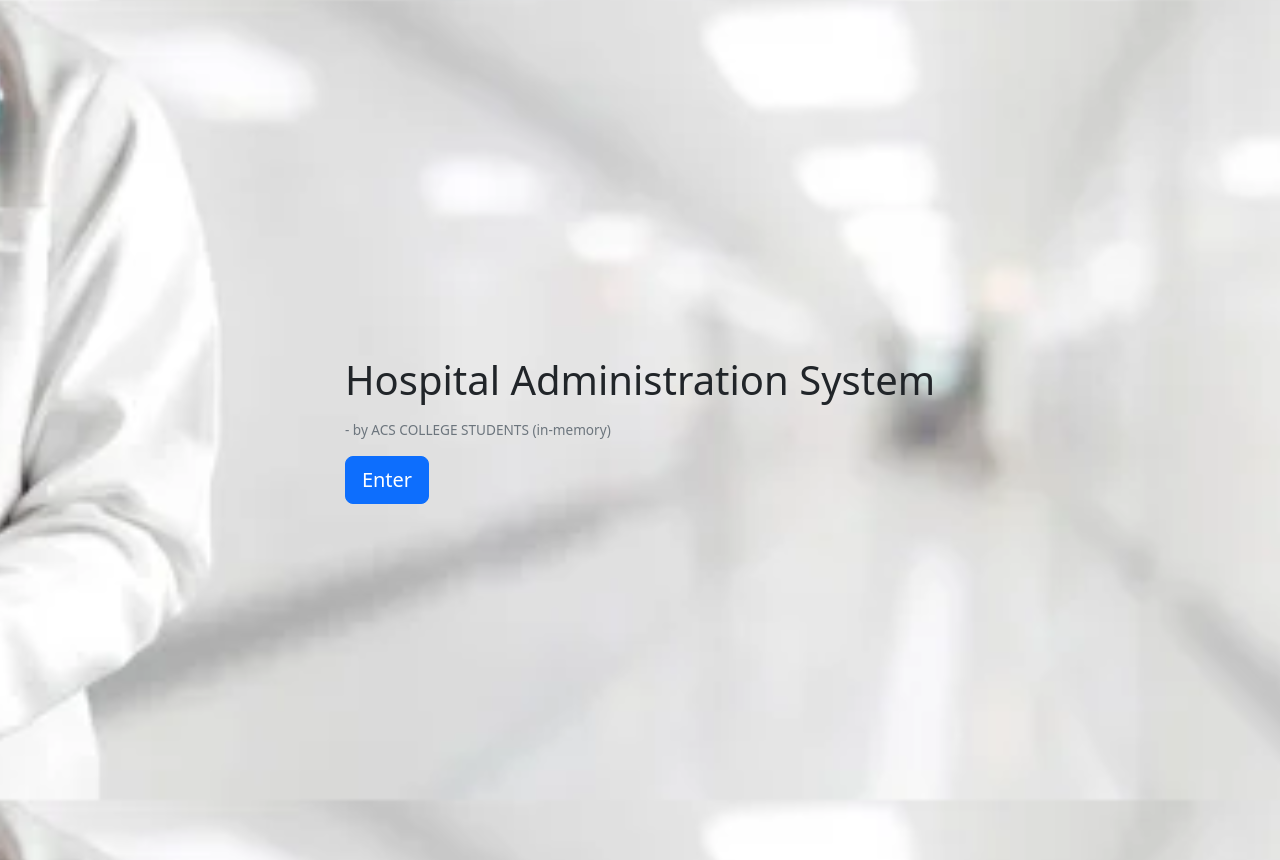
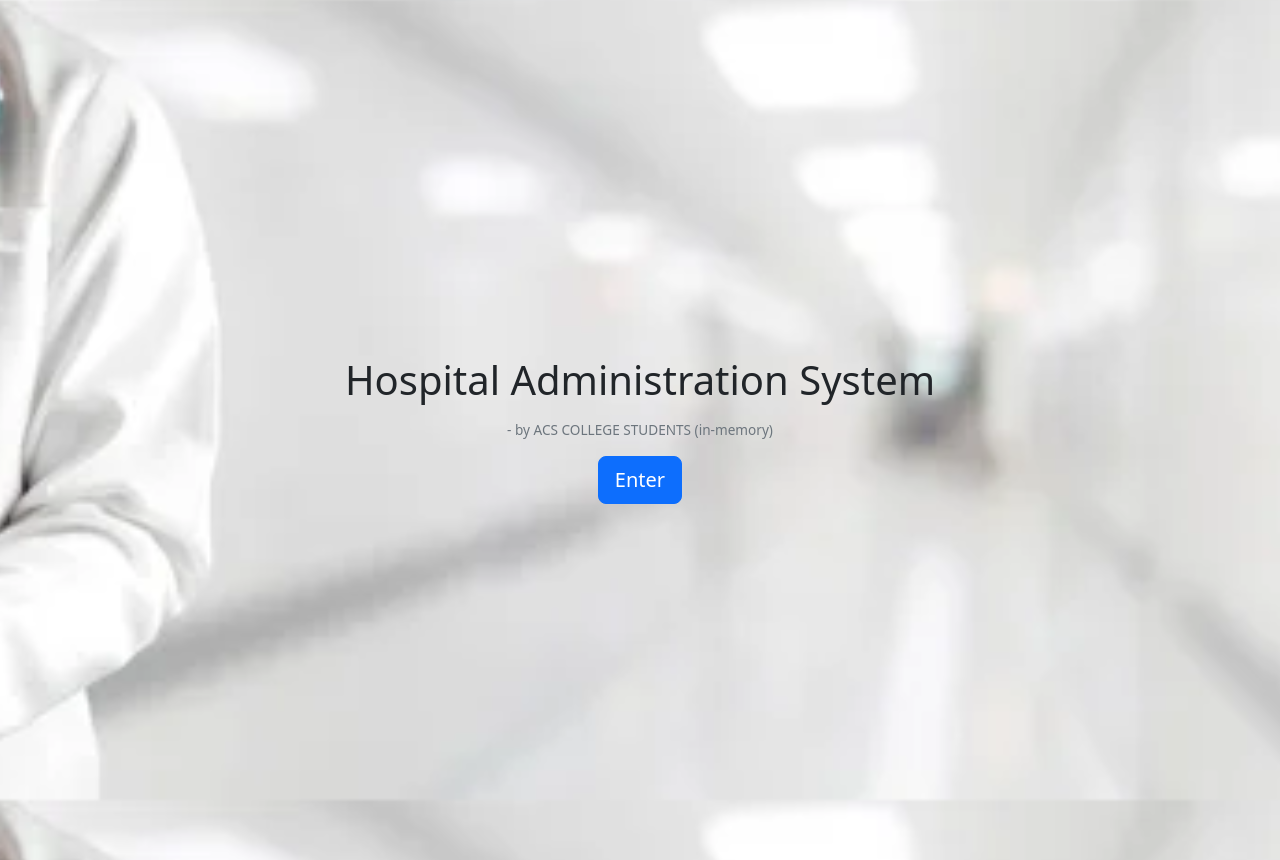
Before and after one commit to saras0110/hospital_frontend, a plain HTML site: page index.html in a window 1280 px wide. Drawn offline with nearby package versions, Linux system fonts and the light colour scheme.

Commit message:
Update index.html

```diff
--- a/index.html
+++ b/index.html
@@ -115,7 +115,7 @@
   function renderLanding(){
   document.body.className = "landing-bg"; // reset background
   document.getElementById('app').innerHTML = `
-    <div class="card-container">
+    <div class="card-container p-4 text-center">
     <div class=>
       <h1 class="mb-3">Hospital Administration System</h1>
       <p class="small-muted"> - by ACS COLLEGE STUDENTS (in-memory)</p>
```
